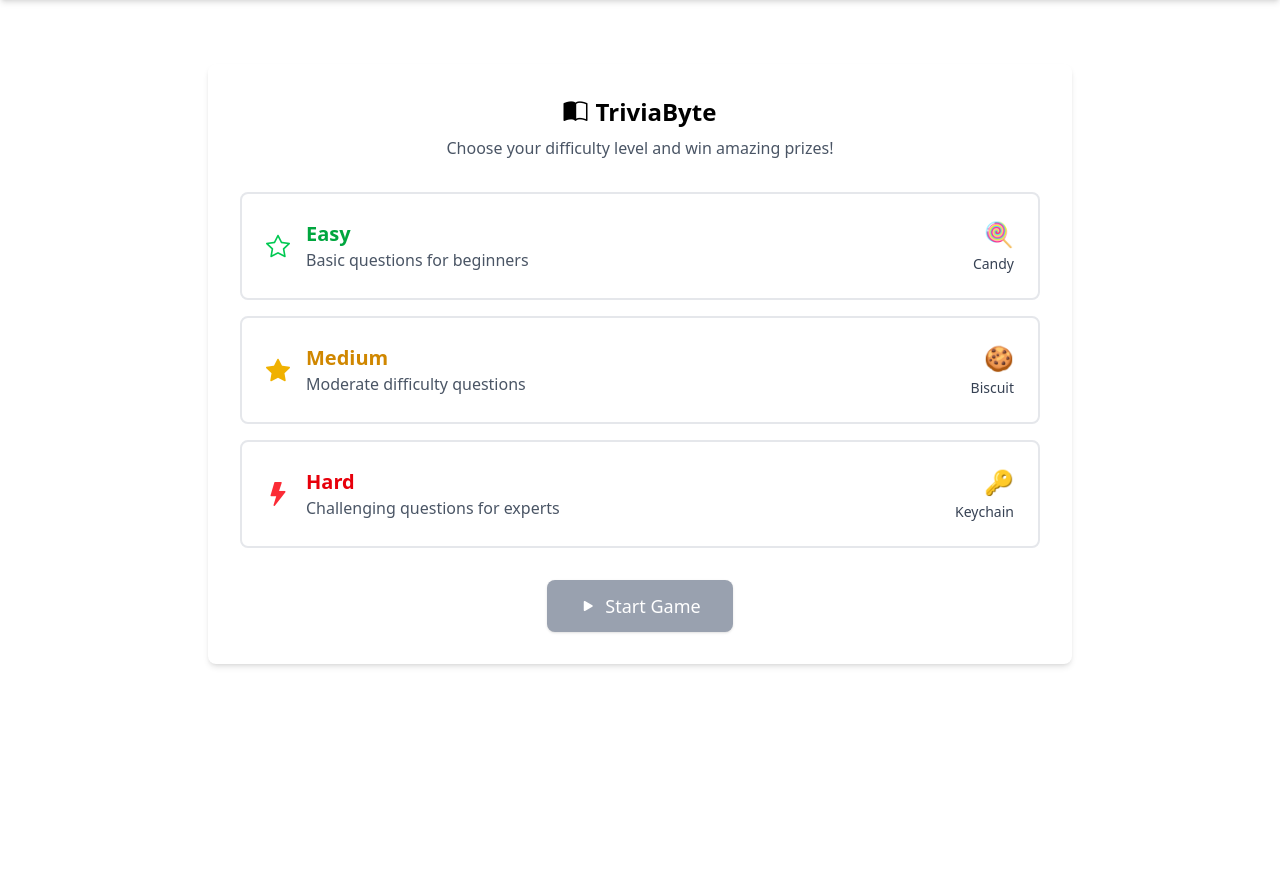
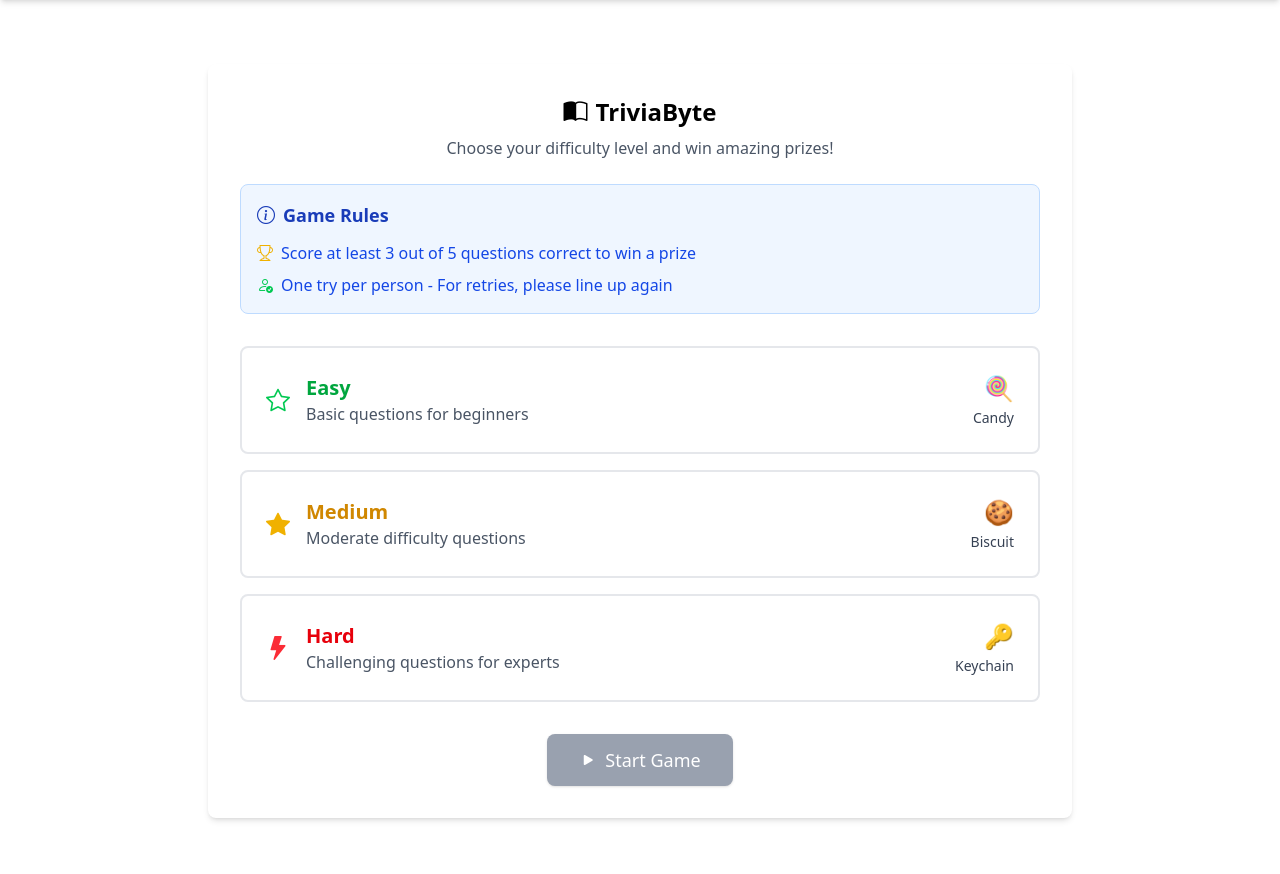
Before and after one commit to MACantara/TriviaByte, a Flask app: page /play in a window 1280 px wide. Shown: the part 60-934 px from the top of the page. Before the commit the page ends 727 px from the top, so only its background shows below. Run offline with Flask 3, Linux system fonts and the light colour scheme; parts of the project's set-up code (start-up, migrations or seed data) failed here and were passed over.

Commit message:
Enhance game UI with prize eligibility messaging and game rules; update quiz results display and admin reminders for clarity

```diff
--- a/static/js/gameUI.js
+++ b/static/js/gameUI.js
@@ -446,10 +446,20 @@ const GameUI = {
         $('#correctAnswers').text(this.correctAnswers);
         $('#bestStreak').text(this.bestStreak);
 
+        // Add prize eligibility and one-try rule messaging
+        const prizeEligible = this.correctAnswers >= 3;
+        const prizeMessage = prizeEligible
+            ? '<div class="text-green-600 font-bold mb-2"><i class="bi bi-trophy mr-2"></i>Congratulations! You won a prize!</div>'
+            : '<div class="text-orange-600 font-bold mb-2"><i class="bi bi-info-circle mr-2"></i>Score 3+ to win a prize</div>';
+
+        const oneTrieRule = '<div class="text-blue-600 text-sm mt-4 p-3 bg-blue-50 rounded-lg border border-blue-200"><i class="bi bi-info-circle mr-2"></i><strong>Remember:</strong> One try per person. For another attempt, please line up again.</div>';
+
         // Update result message
         $('.p-4.md\\:p-8 h2, .p-6 h2').html(`
             <div class="mb-2">${finalMessage.title}</div>
-            <div class="text-lg text-gray-500 font-normal">${finalMessage.subtitle}</div>
+            <div class="text-lg text-gray-500 font-normal mb-4">${finalMessage.subtitle}</div>
+            ${prizeMessage}
+            ${oneTrieRule}
         `);
 
         $('#questionDisplay').addClass('hidden');
@@ -490,34 +500,34 @@ const GameUI = {
     getFinalMessage: function(correctCount) {
         const messages = {
             0: [
-                { title: 'Game Over!', subtitle: 'Ready to try again? You got this! 🎮' },
-                { title: 'Oops!', subtitle: 'Everyone starts somewhere. Keep going! 🌟' },
-                { title: 'Not Quite There!', subtitle: 'Practice makes perfect! 💪' }
+                { title: 'Game Over!', subtitle: 'Better luck next time! Remember: 3+ correct wins a prize! 🎮' },
+                { title: 'Oops!', subtitle: 'Everyone starts somewhere. Need 3+ correct for a prize! 🌟' },
+                { title: 'Not Quite There!', subtitle: 'Practice makes perfect! Score 3+ to win! 💪' }
             ],
             1: [
-                { title: 'Nice Try!', subtitle: 'One step at a time! 🎯' },
-                { title: 'Getting Started!', subtitle: 'Room for improvement! 📈' },
-                { title: 'Keep Going!', subtitle: 'You\'re on your way up! 🔝' }
+                { title: 'Good Start!', subtitle: 'You got 1 right! Need 3+ correct to win a prize! 🎯' },
+                { title: 'Getting There!', subtitle: 'One correct answer! Score 3+ for a prize! 📈' },
+                { title: 'Keep Trying!', subtitle: 'Nice effort! Need 3+ correct to win! 🔝' }
             ],
             2: [
-                { title: 'Almost There!', subtitle: 'So close to winning a prize! 🎲' },
-                { title: 'Not Bad!', subtitle: 'Just a bit more practice! 🎯' },
-                { title: 'Good Effort!', subtitle: 'You\'re getting better! 📈' }
+                { title: 'Almost There!', subtitle: 'So close! Just need 1 more correct for a prize! 🎲' },
+                { title: 'Great Effort!', subtitle: 'Two correct! One more needed for a prize! 🎯' },
+                { title: 'Getting Better!', subtitle: 'Nice progress! Score 3+ to win a prize! 📈' }
             ],
             3: [
-                { title: 'Good Job!', subtitle: 'You won a Prize! 🥇' },
-                { title: 'Well Done!', subtitle: 'Bronze achievement unlocked! 🌟' },
-                { title: 'Nice Work!', subtitle: 'You earned bronze! Keep it up! ⭐' }
+                { title: 'Congratulations!', subtitle: 'You Won a Prize! 3 correct answers! 🥇' },
+                { title: 'Well Done!', subtitle: 'Prize Winner! Great job getting 3 right! 🌟' },
+                { title: 'Excellent!', subtitle: 'You earned a prize with 3 correct! ⭐' }
             ],
             4: [
-                { title: 'Excellent!', subtitle: 'You won a Prize! 🥈' },
-                { title: 'Impressive!', subtitle: 'Silver achievement unlocked! ✨' },
-                { title: 'Outstanding!', subtitle: 'Silver rank achieved! 🌟' }
+                { title: 'Outstanding!', subtitle: 'You Won a Prize! 4 correct answers! 🥈' },
+                { title: 'Impressive!', subtitle: 'Prize Winner! Amazing 4 out of 5! ✨' },
+                { title: 'Fantastic!', subtitle: 'Excellent performance! You won a prize! 🌟' }
             ],
             5: [
-                { title: 'Perfect Score!', subtitle: 'You won a Prize! 🥇' },
-                { title: 'Spectacular!', subtitle: 'Gold achievement unlocked! 🏆' },
-                { title: 'Amazing!', subtitle: 'You\'re a trivia master! 👑' }
+                { title: 'Perfect Score!', subtitle: 'You Won a Prize! All 5 correct! 🥇' },
+                { title: 'Spectacular!', subtitle: 'Prize Winner! Perfect game! 🏆' },
+                { title: 'Amazing!', subtitle: 'Flawless victory! You won the top prize! 👑' }
             ]
         };
 
--- a/static/js/quizUI.js
+++ b/static/js/quizUI.js
@@ -146,12 +146,22 @@ const QuizUI = {
         // Add score summary at the top
         const correctCount = answers.filter(a => a.isCorrect).length;
         const score = Math.round((correctCount / answers.length) * 100);
+        const prizeEligible = correctCount >= 3;
+
+        const prizeStatusHtml = prizeEligible
+            ? '<div class="text-green-600 font-bold text-lg mb-2"><i class="bi bi-trophy mr-2"></i>Prize Winner!</div>'
+            : '<div class="text-orange-600 font-bold text-lg mb-2"><i class="bi bi-info-circle mr-2"></i>Need 3+ correct for prize</div>';
+
         questionsContainer.prepend(`
             <div class="bg-white rounded-lg shadow-sm mb-6">
                 <div class="p-6 text-center">
                     <h3 class="text-2xl font-bold mb-4">Quiz Results</h3>
                     <div class="text-5xl text-blue-600 font-bold mb-2">${score}%</div>
-                    <div class="text-gray-600">${correctCount} out of ${answers.length} correct</div>
+                    <div class="text-gray-600 mb-3">${correctCount} out of ${answers.length} correct</div>
+                    ${prizeStatusHtml}
+                    <div class="text-sm text-blue-600 mt-4 p-3 bg-blue-50 rounded-lg border border-blue-200">
+                        <i class="bi bi-info-circle mr-2"></i><strong>Remember:</strong> One try per person. For another attempt, please line up again.
+                    </div>
                 </div>
             </div>
         `);
--- a/templates/components/game_display.html
+++ b/templates/components/game_display.html
@@ -101,7 +101,7 @@
                 </div>
 
                 <a href="/" id="playAgain" class="inline-block w-full md:w-auto bg-blue-600 hover:bg-blue-700 text-white px-8 py-3 rounded-lg shadow-sm font-medium transition-colors text-center text-decoration-none cursor-pointer">
-                    <i class="bi bi-arrow-clockwise mr-2"></i>Return to Home
+                    <i class="bi bi-arrow-left mr-2"></i>End Game Session
                 </a>
             </div>
         </div>
--- a/templates/components/level_selection.html
+++ b/templates/components/level_selection.html
@@ -3,7 +3,24 @@
         <h1 class="text-2xl font-bold text-center mb-2">
             <i class="bi bi-book-half mr-2"></i>TriviaByte
         </h1>
-        <p class="text-center text-gray-600 mb-8">Choose your difficulty level and win amazing prizes!</p>
+        <p class="text-center text-gray-600 mb-6">Choose your difficulty level and win amazing prizes!</p>
+
+        <!-- Game Rules -->
+        <div class="bg-blue-50 border border-blue-200 rounded-lg p-4 mb-8">
+            <h3 class="text-lg font-bold text-blue-800 mb-3">
+                <i class="bi bi-info-circle mr-2"></i>Game Rules
+            </h3>
+            <ul class="space-y-2 text-blue-700">
+                <li class="flex items-center">
+                    <i class="bi bi-trophy text-yellow-500 mr-2"></i>
+                    Score at least 3 out of 5 questions correct to win a prize
+                </li>
+                <li class="flex items-center">
+                    <i class="bi bi-person-check text-green-500 mr-2"></i>
+                    One try per person - For retries, please line up again
+                </li>
+            </ul>
+        </div>
 
         <div class="space-y-4">
             {% if difficulty_levels %}
```
Also changed, not shown: templates/components/quiz_form.html (+10 -0 lines).
